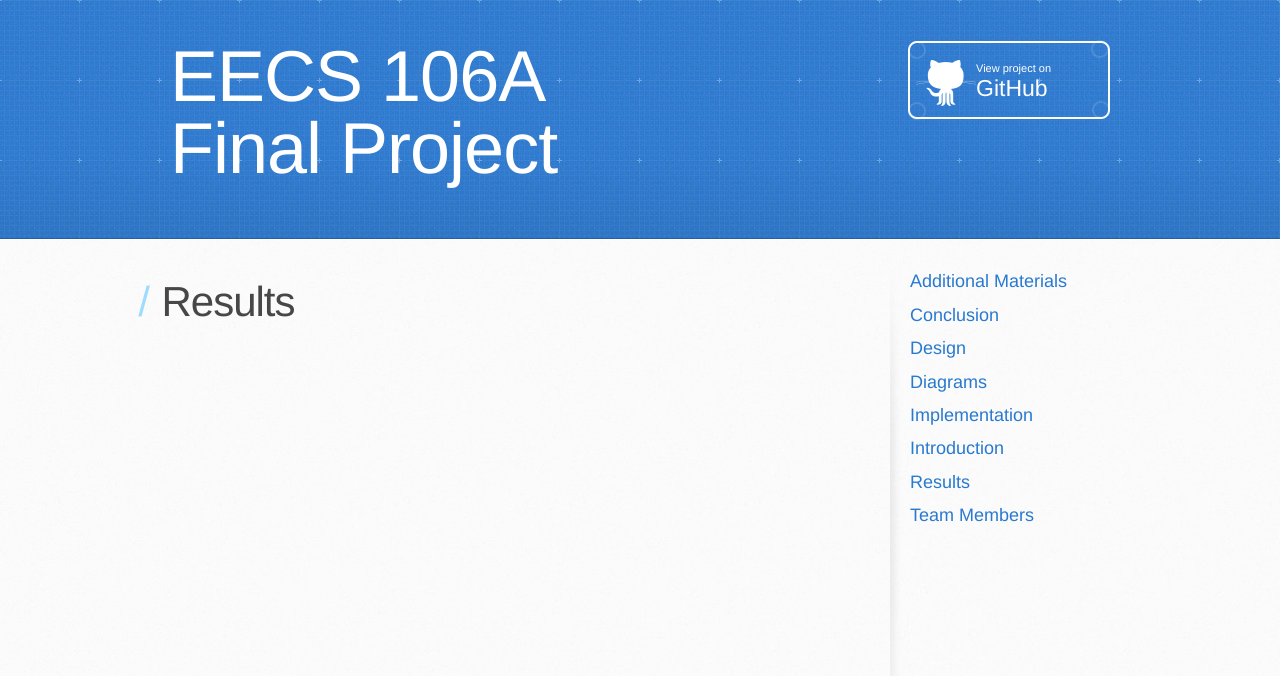
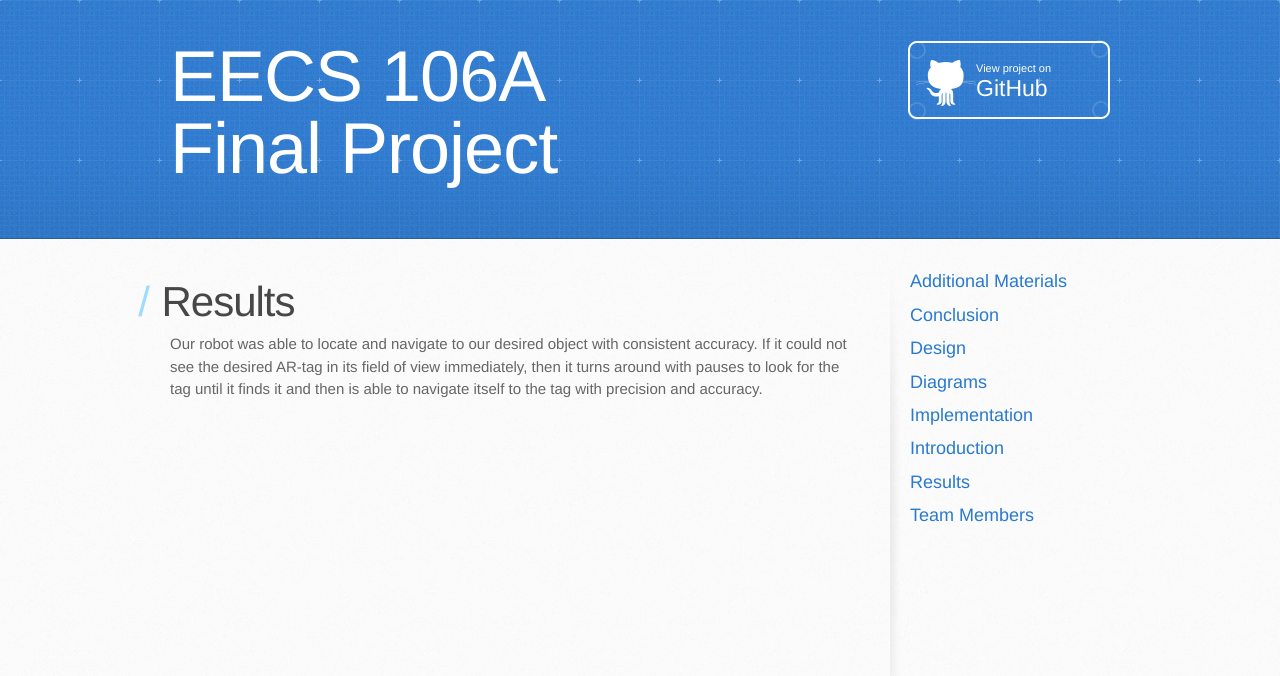
Before and after one commit to raymondbacco/106Arobot, a Jekyll site: the page built from docs/results.md, in a window 1280 px wide. Shown: the top 676 px of the page. Built offline with Jekyll 4.4.1, drawn with Linux system fonts in a browser that asks for light colours; our own code applies the rules of GitHub Pages for plain Markdown files; the repository's description, which GitHub fills in, is left out.

Commit message:
Update results.md

```diff
--- a/docs/results.md
+++ b/docs/results.md
@@ -1 +1,3 @@
 # Results
+
+Our robot was able to locate and navigate to our desired object with consistent accuracy. If it could not see the desired AR-tag in its field of view immediately, then it turns around with pauses to look for the tag until it finds it and then is able to navigate itself to the tag with precision and accuracy.
```
